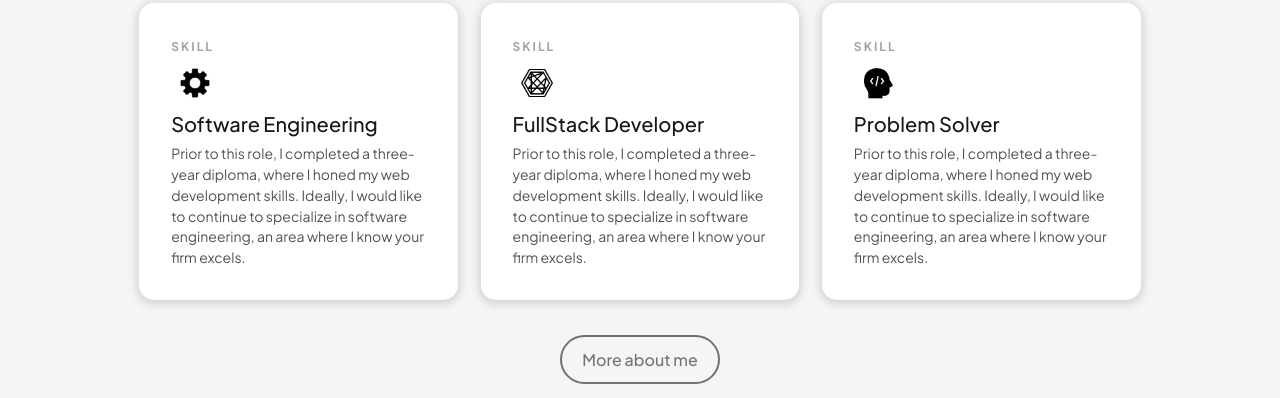
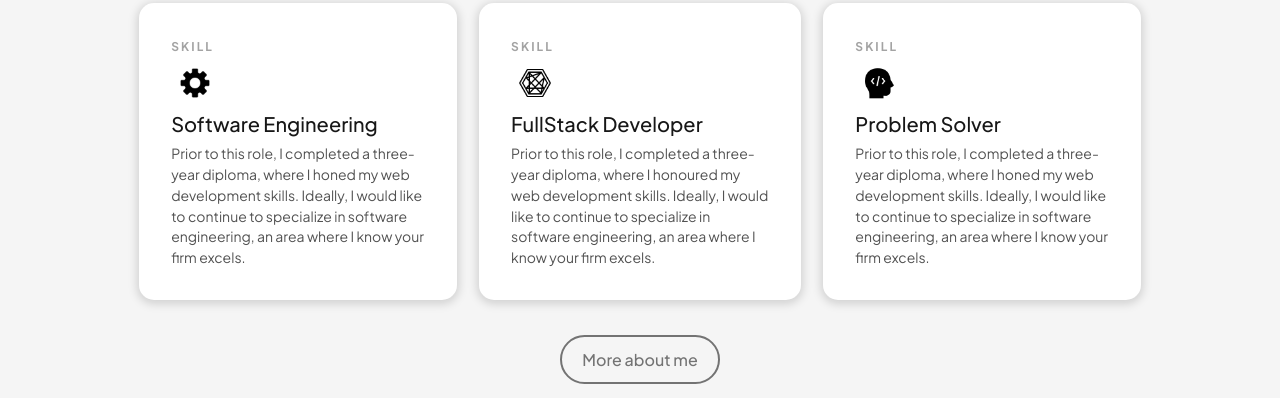
Before and after one commit to Nitesh-yadav-code/Nitesh-Portfolio, a plain HTML site: page index.html in a window 1280 px wide. Shown: the part 794-1192 px from the top of the page. Drawn offline with Linux system fonts and the light colour scheme.

Commit message:
changes done

```diff
--- a/index.html
+++ b/index.html
@@ -74,7 +74,7 @@
                             <img src="assets/icons8-connect-develop-50.png" alt="">
                             <div class="card-content">
                                 <h3>FullStack Developer</h3>
-                                <p>Prior to this role, I completed a three-year diploma, where I honed my web development skills. Ideally, I would like to continue to specialize in software engineering, an area where I know your firm excels.</p>
+                                <p>Prior to this role, I completed a three-year diploma, where I honoured my web development skills. Ideally, I would like to continue to specialize in software engineering, an area where I know your firm excels.</p>
                             </div>
                         </div>
                         <div class="card">
```
